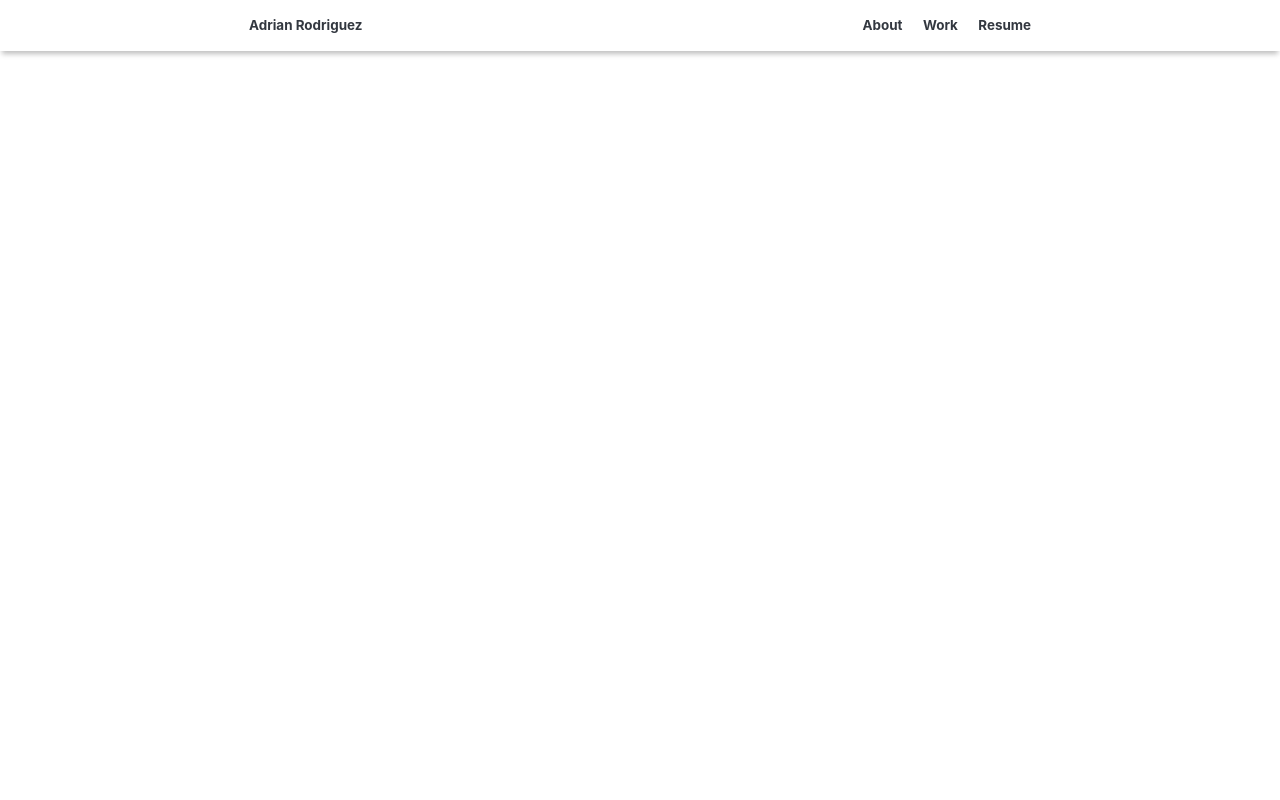
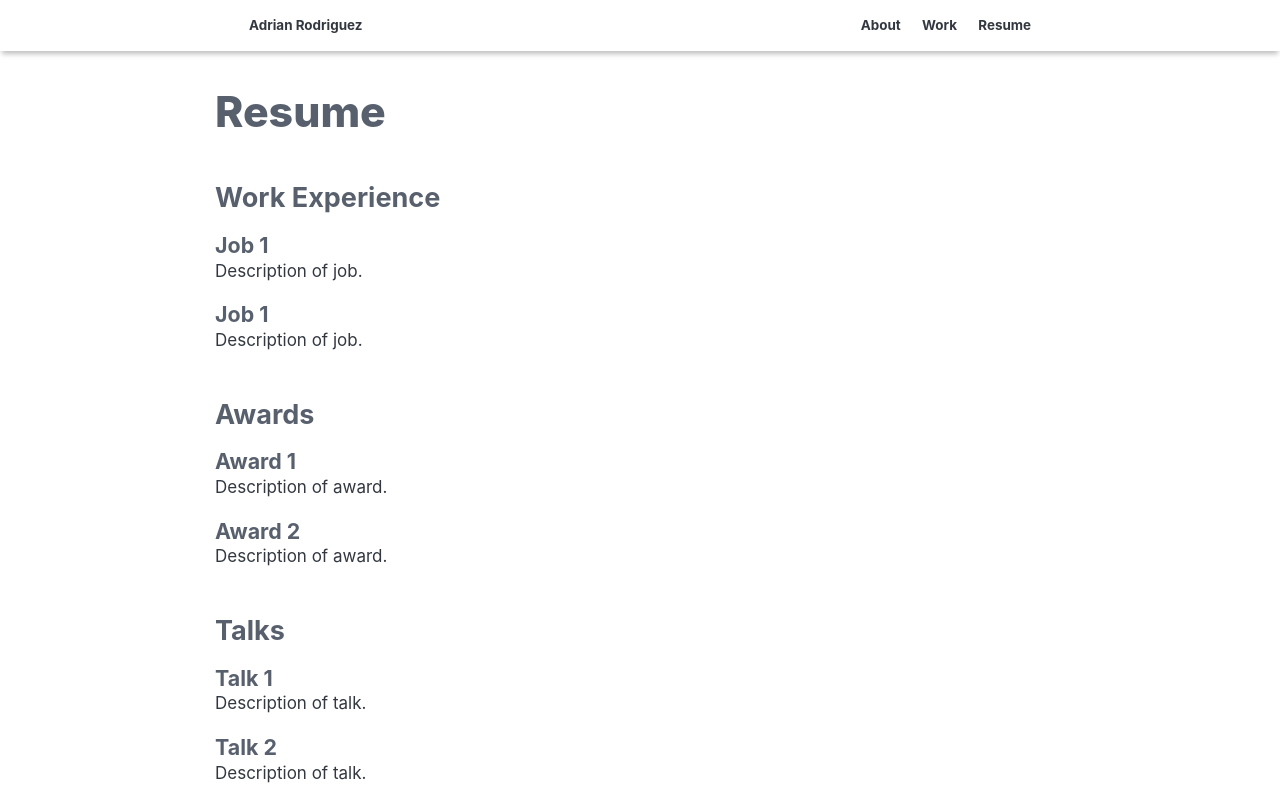
Before and after one commit to arodcasanova/portfolio, a React (Create React App) app: page /resume in a window 1280 px wide. Shown: the top 800 px of the page. Built offline with nearby package versions, Linux system fonts and the light colour scheme.

Commit message:
Add main routing scheme

```diff
--- /dev/null
+++ b/src/components/main/MainRouter.jsx
@@ -0,0 +1,17 @@
+import React from 'react';
+import { Switch, Route } from 'react-router-dom';
+import About from 'components/main/about/About';
+import Resume from 'components/main/resume/Resume';
+
+const MainRouter = () => (
+	<Switch>
+		<Route
+			exact path={['/', '/about']}
+			component={About} />
+		<Route
+			exact path="/resume"
+			component={Resume} />
+	</Switch>
+);
+
+export default MainRouter;
--- /dev/null
+++ b/src/components/main/about/About.jsx
@@ -0,0 +1,8 @@
+import React from 'react';
+import styled from 'styled-components';
+
+const About = () => (
+	<h1>About</h1>
+);
+
+export default About;
--- a/src/components/References.jsx
+++ b/src/components/main/work/Portfolio.jsx
@@ -1,8 +1,8 @@
 import React from 'react';
 // import styled from 'styled-components';
 
-const References = () => (
-	<h1>References</h1>
+const Portfolio = () => (
+	<h1>Portfolio</h1>
 );
 
-export default References;
+export default Portfolio;
--- a/src/components/navigation/Navigation.jsx
+++ b/src/components/navigation/Navigation.jsx
@@ -1,6 +1,6 @@
 import React from 'react';
 import styled from 'styled-components';
-import NavLink from 'components/navigation/NavLink';
+import PageLink from 'components/navigation/PageLink';
 import HomeLink from 'components/navigation/HomeLink';
 
 const NavContainer = styled.nav`
@@ -24,18 +24,24 @@ const NavGrid = styled.div`
 	}
 `;
 
-const SectionLinksContainer = styled.div`
+const PageLinksContainer = styled.div`
 	display: flex;
 	align-items: center;
 	justify-content: center;
+	& > a {
+		margin-left: 1.25rem;
+	};
+	& :first-child {
+		margin-left: 0;
+	};
 `;
 
-const SectionLinks = () => (
-	<SectionLinksContainer>
-		<NavLink>About</NavLink>
-		<NavLink>Work</NavLink>
-		<NavLink>Resume</NavLink>
-	</SectionLinksContainer>
+const PageLinks = () => (
+	<PageLinksContainer>
+		<PageLink to="/about">About</PageLink>
+		<PageLink to="/work">Work</PageLink>
+		<PageLink to="/resume">Resume</PageLink>
+	</PageLinksContainer>
 );
 
 const Navigation = () => (
@@ -43,7 +49,7 @@ const Navigation = () => (
 		<NavGrid>
 			<HomeLink />
 			<div aria-hidden="true" />
-			<SectionLinks />
+			<PageLinks />
 		</NavGrid>
 	</NavContainer>
 );
--- a/src/components/navigation/NavLink.jsx
+++ b/src/components/navigation/PageLink.jsx
@@ -1,15 +1,12 @@
 import React from 'react';
 import styled from 'styled-components';
+import { NavLink } from 'react-router-dom';
 import { CaptionBold } from 'components/core/Type';
 
-const Link = styled.a`
-	margin-left: 1.2rem;
-`;
-
-const NavLink = ({ children }) => (
-	<Link href=".">
+const PageLink = ({ to, children }) => (
+	<NavLink to={to}>
 		<CaptionBold>{children}</CaptionBold>
-	</Link>
+	</NavLink>
 );
 
-export default NavLink;
+export default PageLink;
--- a/src/index.jsx
+++ b/src/index.jsx
@@ -2,12 +2,15 @@ import React from 'react';
 import ReactDOM from 'react-dom';
 import { BrowserRouter as Router } from 'react-router-dom';
 import Navigation from 'components/navigation/Navigation';
+import MainRouter from 'components/main/MainRouter';
 import './index.css';
 
 const Index = () => (
 	<React.StrictMode>
 		<Router>
 			<Navigation />
+			<MainRouter />
+
 		</Router>
 	</React.StrictMode>
 );
```
Also changed, not shown: src/components/Credits.jsx (deleted, +0 -8 lines), src/components/main/Portfolio.jsx (renamed from src/components/Portfolio.jsx), src/components/main/about/Letter.jsx (renamed from src/components/Letter.jsx), src/components/main/about/Video.jsx (renamed from src/components/Video.jsx), src/components/main/resume/Resume.jsx (renamed from src/components/Resume.jsx).
